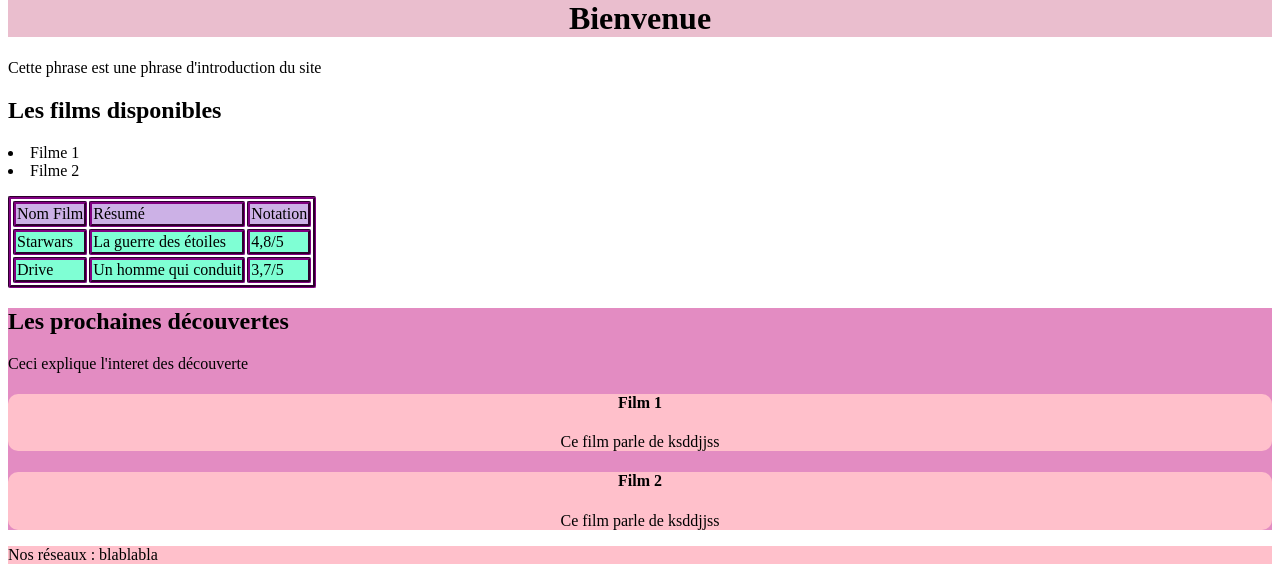
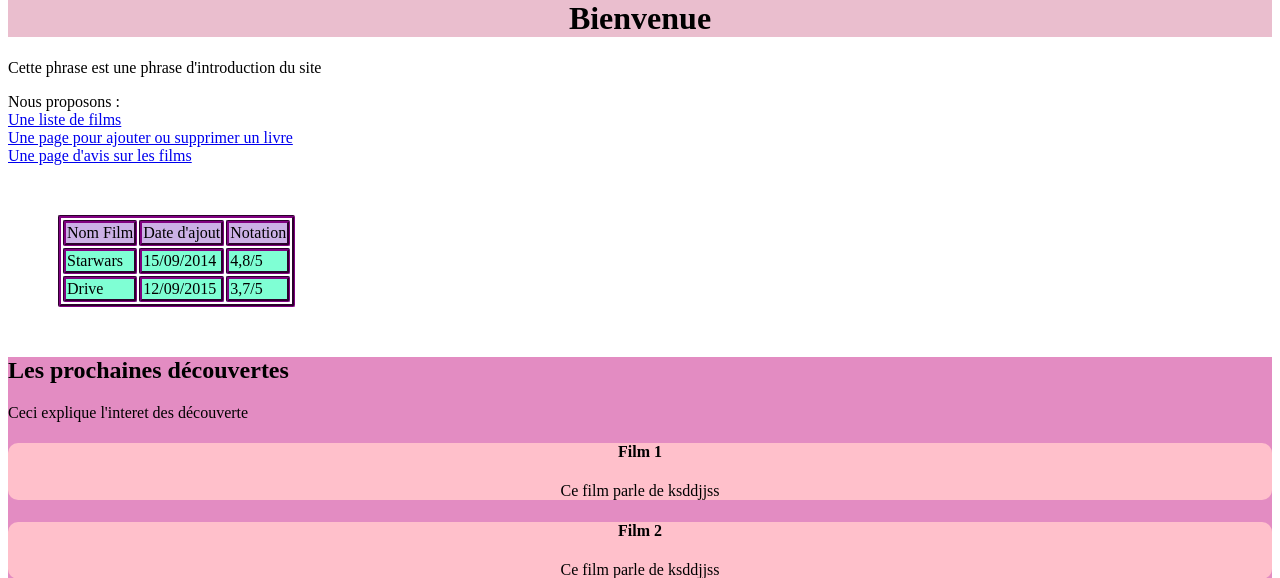
Before and after one commit to curdette/Filmoteca, a PHP site: page /TD1_test.html in a window 1280 px wide. Shown: the part 21-599 px from the top of the page. Run offline with PHP 8.4, Linux system fonts and the light colour scheme.

Commit message:
Page d'acceuil finale

```diff
--- a/Page_acceuille_css.css
+++ b/Page_acceuille_css.css
@@ -9,6 +9,10 @@ table,td{
     border-color: purple;
     border-radius: 2px;
 
+
+}
+table{
+    margin:50px ;
 }
 #Nom_colonne{
     background-color: rgb(204, 177, 230);
--- a/TD1_test.html
+++ b/TD1_test.html
@@ -5,23 +5,23 @@
         <h1> Bienvenue </h1>
         <p> Cette phrase est une phrase d'introduction du site</p>
         <link rel="stylesheet" href="Page_acceuille_css.css">
-    <h2> Les films disponibles</h2>
-    <p> <list> <li>Filme 1</li>
-               <li>  Filme 2</li>
-            </list>
-        </p>
+
+        <nav> Nous proposons : <br>
+            <a href="Liste_films.php"> Une liste de films</a><br>
+            <a href="CRUD.php"> Une page pour ajouter ou supprimer un livre</a><br>
+            <a href="Notation.php"> Une page d'avis sur les films</a></nav>
 
     <table>
         <tr id = "Nom_colonne">
             <td>  Nom Film </td>
-            <td>  Résumé </td>
+            <td>  Date d'ajout </td>
             <td>  Notation </td></tr>
         <tr class = "Films_precis"> <td> Starwars </td>
-            <td> La guerre des étoiles </td>
+            <td> 15/09/2014 </td>
             <td> 4,8/5 </td></tr>
         <tr class = "Films_precis">
             <td>Drive</td>
-            <td> Un homme qui conduit</td>
+            <td> 12/09/2015</td>
             <td> 3,7/5</td>
         </tr>
     </table>
```
